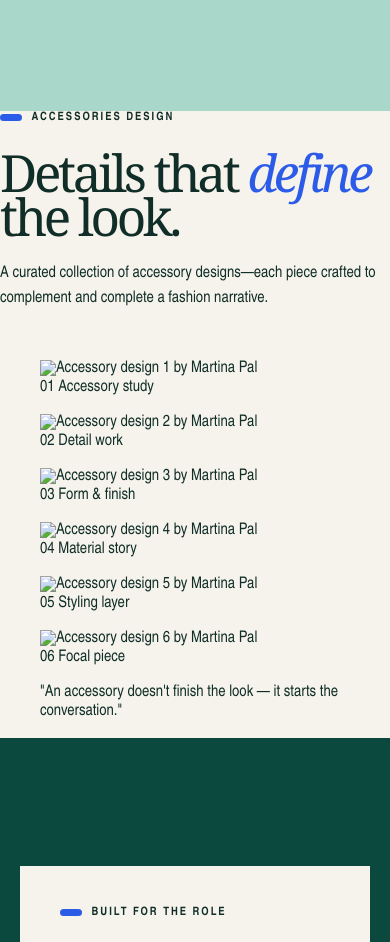
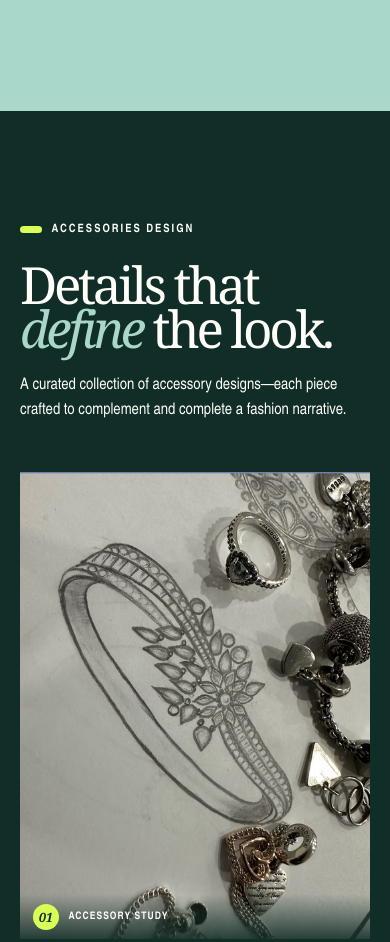
Before and after one commit to ravihere74/palmartina, a plain HTML site: page index.html in a window 390 px wide. Shown: the part 6842-7784 px from the top of the page. Drawn offline with Linux system fonts and the light colour scheme.

Commit message:
accesories

```diff
--- a/style.css
+++ b/style.css
@@ -178,6 +178,108 @@ footer { padding: 2rem clamp(1.25rem, 4vw, 4.5rem); display: flex; align-items:
 .lightbox button { position: absolute; right: 1rem; top: .8rem; border: 0; background: transparent; cursor: pointer; font-weight: 800; text-transform: uppercase; }
 .lightbox p { margin: .8rem 0 0; text-align: center; font: italic 1rem var(--serif); }
 
+/* ── Accessories section ─────────────────────────────── */
+.accessories-section { padding: 10rem clamp(1.25rem, 4vw, 4.5rem) 7rem; background: var(--ink); color: var(--white); }
+.accessories-section .section-heading { color: var(--white); }
+.accessories-section .eyebrow span { background: var(--acid); }
+.accessories-section em { color: var(--mint); }
+
+.accessories-grid {
+  display: grid;
+  grid-template-columns: 1.3fr 1fr 1fr;
+  grid-template-rows: 360px 300px;
+  gap: 1rem;
+  margin-top: 1rem;
+}
+
+.acc-item {
+  margin: 0;
+  position: relative;
+  overflow: hidden;
+  cursor: zoom-in;
+  background: var(--forest);
+}
+
+.acc-item img {
+  width: 100%;
+  height: 100%;
+  object-fit: cover;
+  transition: transform .6s cubic-bezier(.2,.7,.2,1);
+}
+
+.acc-item:hover img { transform: scale(1.04); }
+
+.acc-item figcaption {
+  position: absolute;
+  left: 0; right: 0; bottom: 0;
+  display: flex;
+  align-items: center;
+  gap: .6rem;
+  padding: .6rem .8rem;
+  background: linear-gradient(transparent, rgba(16,45,39,.85));
+  color: var(--white);
+  font-size: .65rem;
+  font-weight: 800;
+  text-transform: uppercase;
+  letter-spacing: .1em;
+  opacity: 0;
+  transform: translateY(4px);
+  transition: opacity .3s ease, transform .3s ease;
+}
+
+.acc-item:hover figcaption,
+.acc-item:focus figcaption { opacity: 1; transform: none; }
+
+.acc-item figcaption span {
+  display: grid;
+  place-items: center;
+  width: 26px;
+  height: 26px;
+  background: var(--acid);
+  color: var(--ink);
+  border-radius: 50%;
+  font-family: var(--serif);
+  font-style: italic;
+  font-size: .8rem;
+  letter-spacing: 0;
+}
+
+.acc-item--large { grid-row: 1 / 3; }
+.acc-item--wide  { grid-column: 2 / 4; }
+
+.acc-note {
+  margin-top: 3.5rem;
+  border-top: 1px solid rgba(169,216,202,.3);
+  padding-top: 2rem;
+}
+
+.acc-note blockquote {
+  margin: 0;
+  font: italic clamp(1.4rem, 2.8vw, 2.4rem)/1.25 var(--serif);
+  color: var(--mint);
+  letter-spacing: -.03em;
+  max-width: 820px;
+}
+
+/* Accessories responsive */
+@media (max-width: 1000px) {
+  .accessories-grid { grid-template-columns: 1fr 1fr; grid-template-rows: 300px 260px 260px; }
+  .acc-item--large { grid-row: auto; }
+  .acc-item--wide  { grid-column: 1 / 3; }
+}
+
+@media (max-width: 760px) {
+  .accessories-section { padding: 7rem clamp(1.25rem, 4vw, 4.5rem) 5rem; }
+  .accessories-grid { grid-template-columns: 1fr 1fr; grid-template-rows: 240px 220px 220px; }
+}
+
+@media (max-width: 480px) {
+  .accessories-grid { grid-template-columns: 1fr; grid-template-rows: none; }
+  .acc-item { min-height: 280px; }
+  .acc-item--large, .acc-item--wide { grid-row: auto; grid-column: auto; }
+  .acc-item figcaption { opacity: 1; transform: none; }
+}
+
 .reveal { opacity: 0; transform: translateY(26px); transition: opacity .8s ease, transform .8s cubic-bezier(.2,.7,.2,1); }
 .reveal.is-visible { opacity: 1; transform: none; }
 
```
Also changed, not shown: assets/accesory1.png (added), assets/accesory2.png (added), assets/accesory3.jpeg (added), assets/accesory4.jpeg (added), assets/accesory5.jpeg (added), assets/accesory6.jpeg (added), assets/accesory7.jpeg (added).
